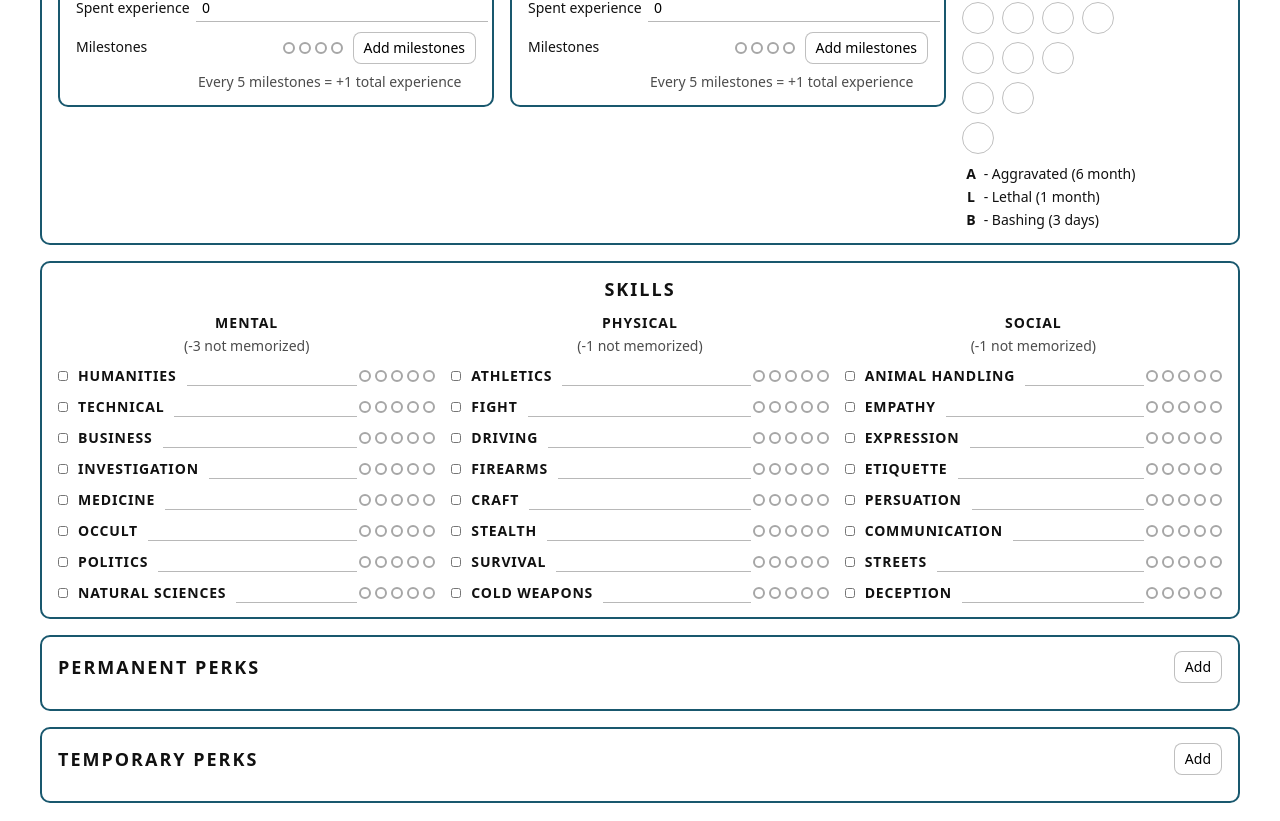
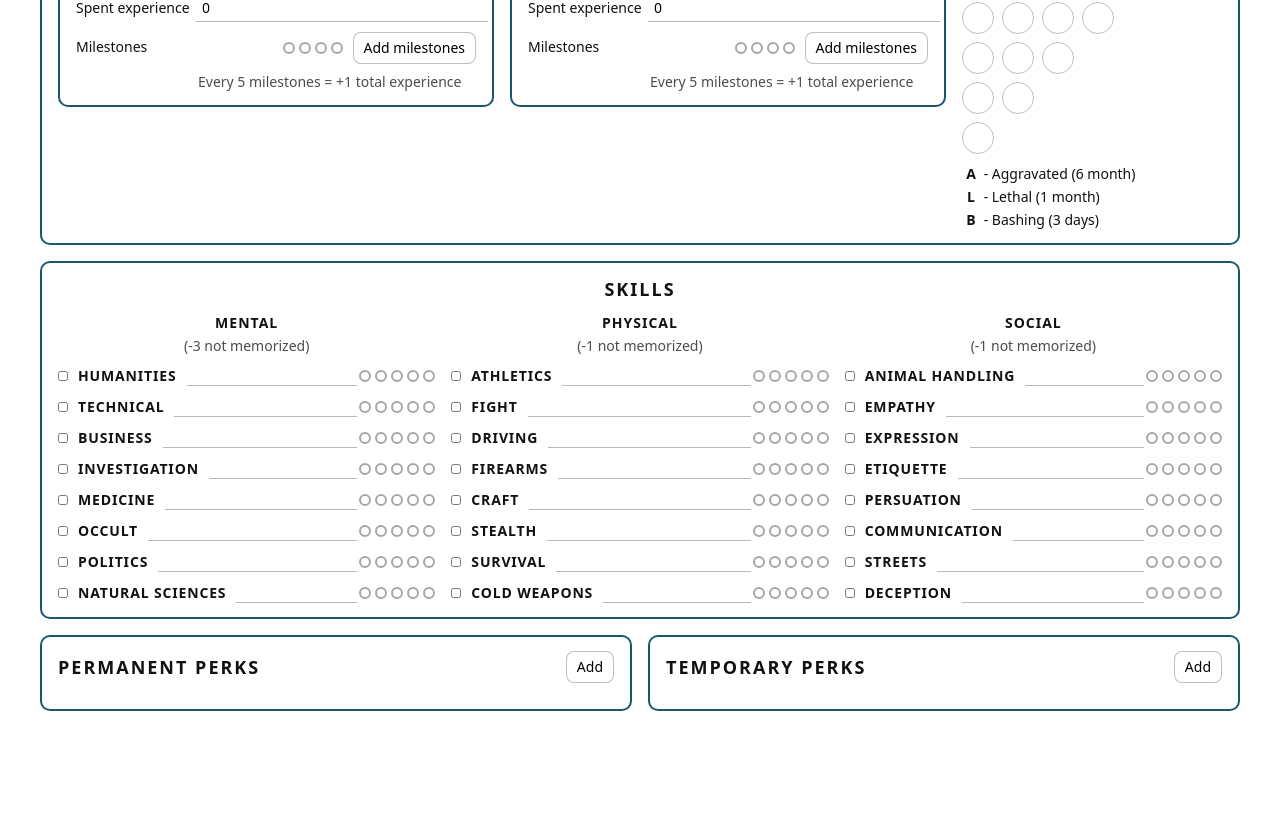
Before and after one commit to GennadiyZakharov/worldstriders-charlist, a Svelte app: page / in a window 1280 px wide. Shown: the part 778-1599 px from the top of the page. After the commit the page ends 1507 px from the top, so only its background shows below. Built offline with nearby package versions, Linux system fonts and the light colour scheme.

Commit message:
Perks reformatted in two columns.

```diff
--- a/src/App.svelte
+++ b/src/App.svelte
@@ -287,6 +287,7 @@
   </div>
 
   <!-- Perks -->
+  <div class="perksGrid">
     <div class="sheet">
       <PerkList
               title={t(character.lang, "permanentPerksTitle")}
@@ -301,6 +302,7 @@
               labels={perkListLabels}
               bind:perks={character.temporaryPerks}
       />
+    </div>
   </div>
 
 </div>
@@ -367,6 +369,13 @@
     min-width: 260px;
   }
 
+  .perksGrid {
+    display: grid;
+    grid-template-columns: repeat(2, minmax(0, 1fr));
+    gap: 16px;
+    align-items: start;
+  }
+
   @media (max-width: 900px) {
     .xpWounds {
       grid-template-columns: 1fr;
@@ -379,6 +388,10 @@
     .woundsBox {
       min-width: 0;
     }
+
+    .perksGrid {
+      grid-template-columns: 1fr;
+    }
   }
 
 </style>
```
Lines whose indentation alone changed are shown as unchanged.
